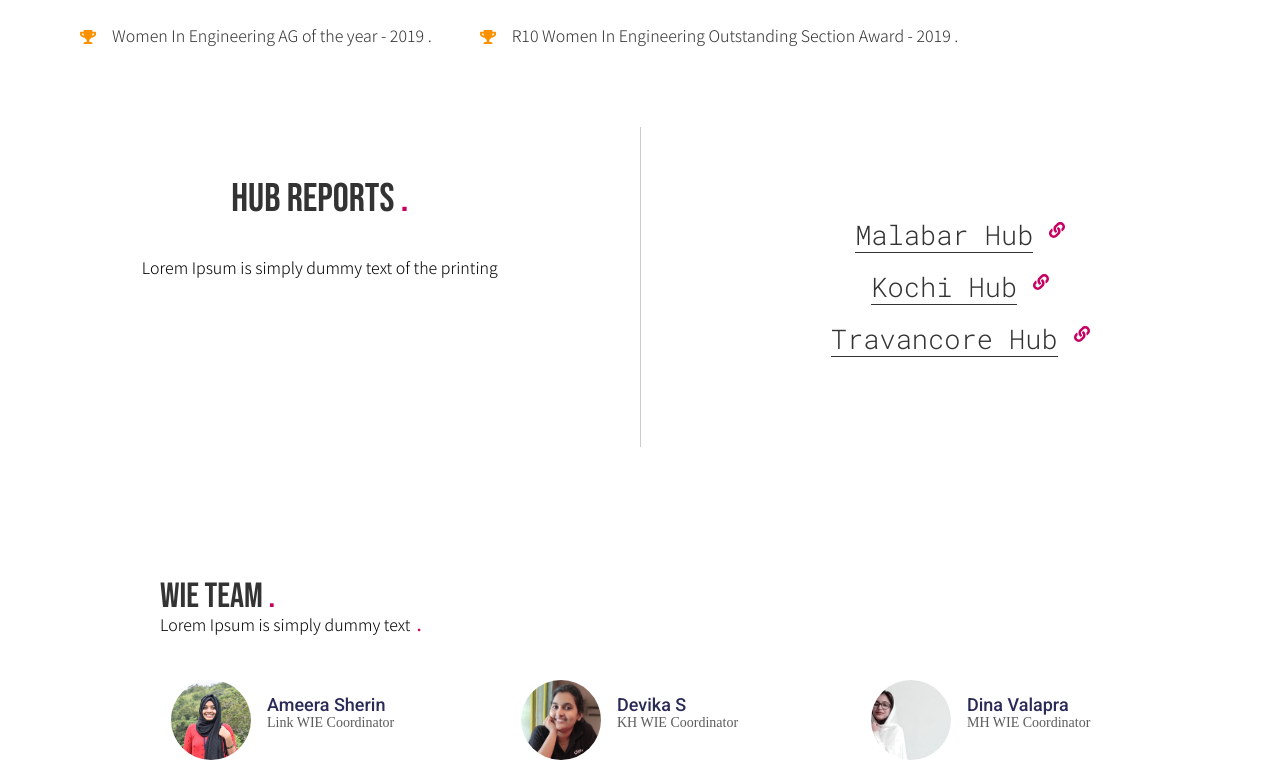
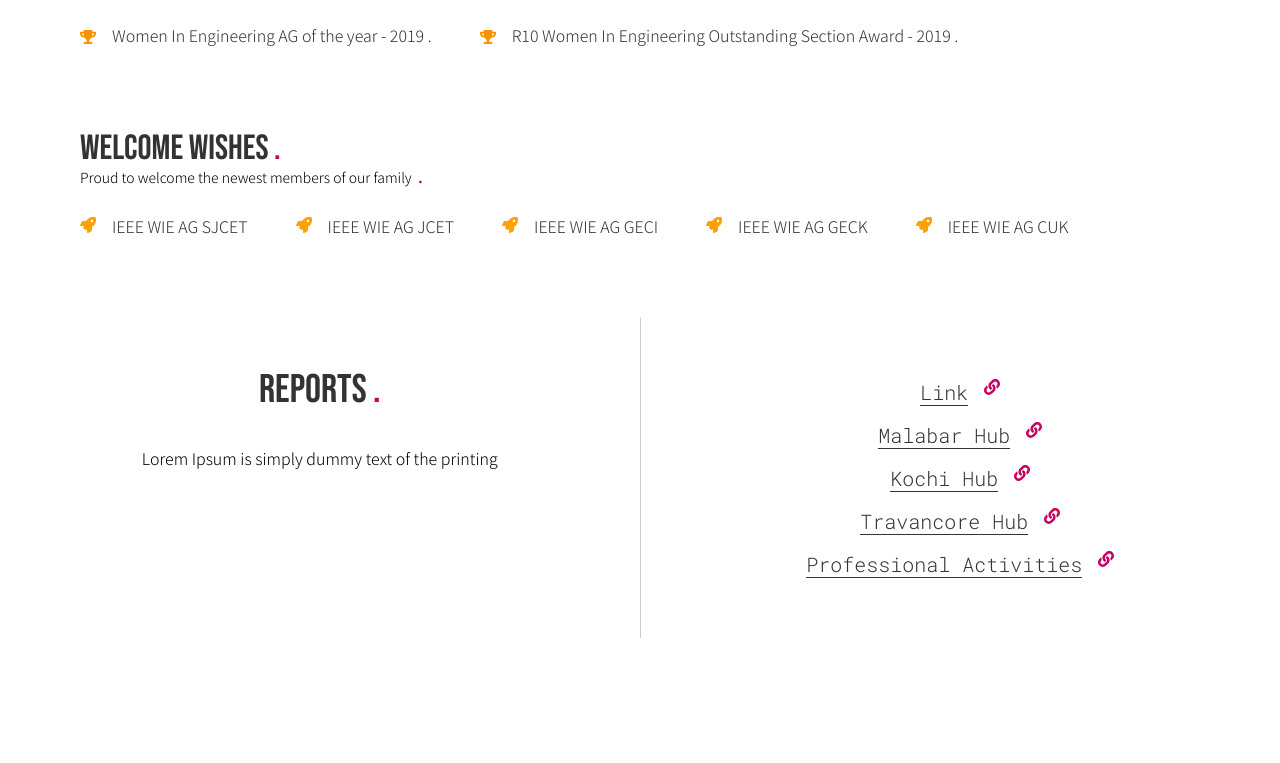
Before and after one commit to Iam-VM/kerala_section_wie_newsletter_gatsby, a Gatsby site: page / in a window 1280 px wide. Shown: the part 2326-3089 px from the top of the page. Built offline with nearby package versions, Linux system fonts and the light colour scheme; Gatsby itself is replaced by a stand-in of ours; a web font is replaced by a local one.

Commit message:
with links and welcome wish - test

```diff
--- a/src/components/indexNew/LinkComponent.js
+++ b/src/components/indexNew/LinkComponent.js
@@ -6,8 +6,8 @@
 const LinkComponent = (props) => {
   return (
     <div className={linkStyles.linkComponentContainer}>
-        <div className={linkStyles.hubName}>{props.hubName}</div>
-        <span className={linkStyles.linkIcon}><FaLink /></span>
+        <div className={linkStyles.hubName} style={(props.hubNameSize)?{fontSize: props.hubNameSize}:null}>{props.hubName}</div>
+        <span className={linkStyles.linkIcon} style={(props.iconSize)?{fontSize: props.iconSize}:null}><FaLink /></span>
     </div>
   );
 };
--- a/src/components/indexNew/achievement.module.css
+++ b/src/components/indexNew/achievement.module.css
@@ -10,7 +10,6 @@
     justify-content: space-around;
 }
 .achievement {
-
     color:  #fb9101;
     display: flex;
     flex-direction: row;
--- /dev/null
+++ b/src/components/indexNew/bestWishes.js
@@ -0,0 +1,26 @@
+import React from "react";
+import bestWishesStyles from "./bestWishes.module.css";
+import teamStyles from "../../styles/teams.module.css";
+import achievementStyles from "./achievement.module.css"
+import {FaRocket} from "react-icons/fa";
+
+const BestWishes = () => {
+  return (
+    <div className={`${teamStyles.container} ${bestWishesStyles.container}`}>
+      <div className={teamStyles.teamHeadContainer}>
+        <div className={teamStyles.teamHeadText}>Welcome Wishes</div>
+        <div className={teamStyles.headByLine} style={{fontSize: '14px'}}>Proud to welcome the newest members of our family</div>
+      </div>
+      <div  className={bestWishesStyles.sbNameListContainer}>
+        <div className={bestWishesStyles.sbNameContainer}><FaRocket style={{color: '#ffa200', fontSize: '16px', marginRight: '1rem'}}/>IEEE WIE AG SJCET</div>
+        <div className={bestWishesStyles.sbNameContainer}><FaRocket style={{color: '#ffa200', fontSize: '16px', marginRight: '1rem'}}/>IEEE WIE AG JCET</div>
+        <div className={bestWishesStyles.sbNameContainer}><FaRocket style={{color: '#ffa200', fontSize: '16px', marginRight: '1rem'}}/>IEEE WIE AG GECI</div>
+        <div className={bestWishesStyles.sbNameContainer}><FaRocket style={{color: '#ffa200', fontSize: '16px', marginRight: '1rem'}}/>IEEE WIE AG GECK</div>
+        <div className={bestWishesStyles.sbNameContainer}><FaRocket style={{color: '#ffa200', fontSize: '16px', marginRight: '1rem'}}/>IEEE WIE AG CUK</div>
+      </div>
+    </div>
+  );
+};
+
+
+export default BestWishes;
--- /dev/null
+++ b/src/components/indexNew/bestWishes.module.css
@@ -0,0 +1,28 @@
+.container {
+    align-self: center;
+    margin: 5rem 0 5rem 5rem;
+}
+
+.sbNameListContainer {
+    margin: 1rem 0 0 0;
+    display: flex;
+    flex-direction: row;
+    justify-content: space-between;
+    align-items: center;
+    flex-wrap: wrap;
+}
+
+.sbNameContainer {
+    font-family: 'Noto Sans SC', sans-serif ;
+    color: #333333;
+    margin: 0.5rem 3rem 0 0 ;
+}
+
+@media only screen and (max-width: 768px) {
+    .container {
+        margin: 0 0 0 0;
+    }
+    .sbNameListContainer {
+        margin: 0 0 0 2rem;
+    }
+}
--- a/src/components/indexNew/coverComponentStyles.module.css
+++ b/src/components/indexNew/coverComponentStyles.module.css
@@ -336,7 +336,7 @@
 
 @media only screen and (max-width: 768px) {
     .coverContainer {
-        height: 70vh;
+        height: 80vh;
         width: 100vw;
         background-color: #212121;
         margin: 0 0 5rem 0;
--- a/src/components/indexNew/footer.js
+++ b/src/components/indexNew/footer.js
@@ -15,7 +15,7 @@
           <div className={footerStyles.devName}>Neema Francis</div>
           <div className={footerStyles.devName}>Vishnu Mohanan</div>
         </div>
-        <div className={footerStyles.contactNo}>+91 9544236163</div>
+        <div className={footerStyles.contactNo}>+91 9544 236 163</div>
       </div>
       <div className={footerStyles.verticalSocialMediaContainer}>
         <div className={footerStyles.followText}>follow us on</div>
--- a/src/components/indexNew/reportLinkComponent.js
+++ b/src/components/indexNew/reportLinkComponent.js
@@ -11,13 +11,15 @@
   return (
     <div data-aos-once="true" data-aos="fade-up" data-aos-duration="1500"  className={reportLinkStyles.reportLinksContainer}>
       <div className={reportLinkStyles.linkReportHeadContainer}>
-        <div className={reportLinkStyles.headText}>Hub Reports</div>
+        <div className={reportLinkStyles.headText}>Reports</div>
         <div className={reportLinkStyles.headContentText}>Lorem Ipsum is simply dummy text of the printing</div>
       </div>
       <div className={reportLinkStyles.linkContainer}>
-        <Link to={"/malabar-hub"} className={`linkWrap ${reportLinkStyles.linkWrapLinkReports}`}><LinkComponent hubName={"Malabar Hub"} /></Link>
-        <Link to={"/kochi-hub"} className={`linkWrap ${reportLinkStyles.linkWrapLinkReports}`}><LinkComponent hubName={"Kochi Hub"} /></Link>
-        <Link to={"/travancore-hub"} className={`linkWrap ${reportLinkStyles.linkWrapLinkReports}`}><LinkComponent hubName={"Travancore Hub"} /></Link>
+        <Link to={"/link-report"} className={`linkWrap ${reportLinkStyles.linkWrapLinkReports}`}><LinkComponent hubName={"Link"} hubNameSize={'20px'} /></Link>
+        <Link to={"/malabar-hub"} className={`linkWrap ${reportLinkStyles.linkWrapLinkReports}`}><LinkComponent hubName={"Malabar Hub"} hubNameSize={'20px'} /></Link>
+        <Link to={"/kochi-hub"} className={`linkWrap ${reportLinkStyles.linkWrapLinkReports}`}><LinkComponent hubName={"Kochi Hub"} hubNameSize={'20px'} /></Link>
+        <Link to={"/travancore-hub"} className={`linkWrap ${reportLinkStyles.linkWrapLinkReports}`}><LinkComponent hubName={"Travancore Hub"} hubNameSize={'20px'} /></Link>
+        <Link to={"/professional-activities"} className={`linkWrap ${reportLinkStyles.linkWrapLinkReports}`}><LinkComponent hubName={"Professional Activities"} hubNameSize={'20px'} /></Link>
       </div>
     </div>
   );
--- a/src/pages/index.js
+++ b/src/pages/index.js
@@ -13,6 +13,7 @@
 import FromTheWieChairsDesk from "../components/indexNew/fromTheWieChairsDesk"
 import Aos from "aos";
 import Footer from "../components/indexNew/footer";
+import BestWishes from "../components/indexNew/bestWishes";
 
 const NewIndexPage = () => {
   useEffect(() => {
@@ -34,6 +35,8 @@
         "             Membership status and quality of programs have shown a tremendous hike in the last two years."]} heightInPX={200} widthInPX={300} />
       </div>
       <AchievementsComponent />
+      <BestWishes />
+      {/*<ProActivities />*/}
       <HubReportLinksComponent />
       <div data-aos-once="true" data-aos="fade-up" data-aos-duration="1500"  className={teamStyles.container}>
         <div className={teamStyles.teamHeadContainer}>
```
